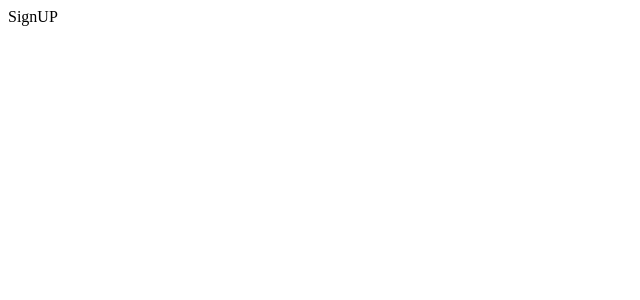
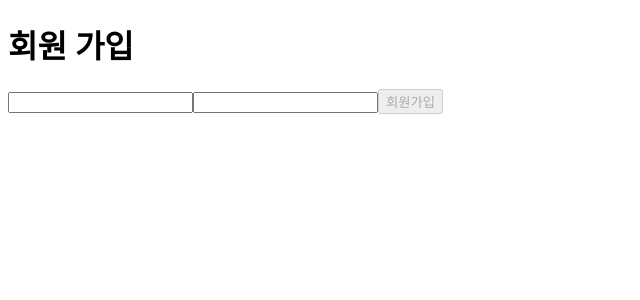
Before and after one commit to hozzijeong/wanted-pre-onboarding-challenge-fe-1, a React (Create React App) app: page /auth/signup in a window 1280 px wide. Shown: the top 300 px of the page, without its empty margins (0-640 px from the left). Built offline with nearby package versions, Linux system fonts and the light colour scheme.

Commit message:
Feat: Login,Signup route 설정 및 홈 화면 redirect 설정

```diff
--- a/src/api/apis.ts
+++ b/src/api/apis.ts
@@ -12,3 +12,17 @@ export function loginAPI(email: string, password: string) {
     body: JSON.stringify(body),
   }).then((response) => response.json());
 }
+
+export function SignUpAPI(email: string, password: string) {
+  const body = {
+    email,
+    password,
+  };
+  return fetch(`${BASE_URL}/users/create`, {
+    method: "POST",
+    headers: {
+      "Content-Type": "application/json",
+    },
+    body: JSON.stringify(body),
+  }).then((response) => response.json());
+}
--- a/src/routes/Login.tsx
+++ b/src/routes/Login.tsx
@@ -1,8 +1,13 @@
 import React, { useState } from "react";
+import { useNavigate } from "react-router-dom";
 import { loginAPI } from "../api/apis";
 import { validateEmail, validatePassword } from "../utility/validation";
 
 function Login() {
+  const navigation = useNavigate();
+  const token = localStorage.getItem("token");
+  if (token) navigation("/");
+
   const [email, setEmail] = useState<string>("");
   const [password, setPassword] = useState<string>("");
 
@@ -16,12 +21,20 @@ function Login() {
 
   const onSubmit = (e: React.FormEvent<HTMLFormElement>) => {
     e.preventDefault();
-    loginAPI(email, password)
-      .then((data) => console.log(data))
-      .catch((e) => console.log(e));
+    loginAPI(email, password).then((data) => {
+      if (data?.details) {
+        alert(data.details);
+      } else {
+        alert(data.message);
+        localStorage.setItem("token", data.token);
+        navigation("/");
+      }
+    });
   };
 
   return (
+    <>
+      <h1>로그인</h1>
       <form method="post" onSubmit={(e) => onSubmit(e)}>
         <input
           type="email"
@@ -39,6 +52,7 @@ function Login() {
           disabled={!validateEmail(email) || !validatePassword(password)}
         />
       </form>
+    </>
   );
 }
 
--- a/src/routes/Route.tsx
+++ b/src/routes/Route.tsx
@@ -1,13 +1,14 @@
 import { BrowserRouter, Routes, Route } from "react-router-dom";
 import Login from "./Login";
 import SignUp from "./SignUp";
+import Todos from "./Todo";
 
 function URLRoutes() {
   // locaoStorage에서 토큰 값 확인 후, 만약에 유효하지 않다면 login화면으로 이동시킬 것.
   return (
     <BrowserRouter>
       <Routes>
-        <Route path="/">
+        <Route path="/" element={<Todos />}>
           <Route path="/:id" />
         </Route>
         <Route path="/auth/login" element={<Login />} />
--- a/src/routes/SignUp.tsx
+++ b/src/routes/SignUp.tsx
@@ -1,5 +1,58 @@
+import React, { useState } from "react";
+import { useNavigate } from "react-router-dom";
+import { SignUpAPI } from "../api/apis";
+import { validateEmail, validatePassword } from "../utility/validation";
+
 function SignUp() {
-  return <div>SignUP</div>;
+  const navigation = useNavigate();
+  const token = localStorage.getItem("token");
+  if (token) navigation("/");
+
+  const [email, setEmail] = useState<string>("");
+  const [password, setPassword] = useState<string>("");
+
+  const changeValue = (
+    e: React.FormEvent<HTMLInputElement>,
+    fnc: React.Dispatch<React.SetStateAction<string>>,
+  ) => {
+    const { value } = e.currentTarget;
+    fnc(value);
+  };
+
+  const onSubmit = (e: React.FormEvent<HTMLFormElement>) => {
+    e.preventDefault();
+    SignUpAPI(email, password).then((data) => {
+      if (data?.details) {
+        alert(data.details);
+      } else {
+        alert(data.message);
+        localStorage.setItem("token", data.token);
+        navigation("/");
+      }
+    });
+  };
+  return (
+    <>
+      <h1>회원 가입</h1>
+      <form method="post" onSubmit={(e) => onSubmit(e)}>
+        <input
+          type="email"
+          value={email}
+          onChange={(e) => changeValue(e, setEmail)}
+        />
+        <input
+          type="password"
+          value={password}
+          onChange={(e) => changeValue(e, setPassword)}
+        />
+        <input
+          type="submit"
+          value="회원가입"
+          disabled={!validateEmail(email) || !validatePassword(password)}
+        />
+      </form>
+    </>
+  );
 }
 
 export default SignUp;
--- /dev/null
+++ b/src/routes/Todo.tsx
@@ -0,0 +1,15 @@
+import { useEffect } from "react";
+import { useNavigate } from "react-router-dom";
+
+function Todos() {
+  const navigation = useNavigate();
+  const token = localStorage.getItem("token");
+  console.log(token);
+  useEffect(() => {
+    if (!token) navigation("/auth/login");
+  }, [token]);
+
+  return <div>todos</div>;
+}
+
+export default Todos;
```
Lines whose indentation alone changed are shown as unchanged.
